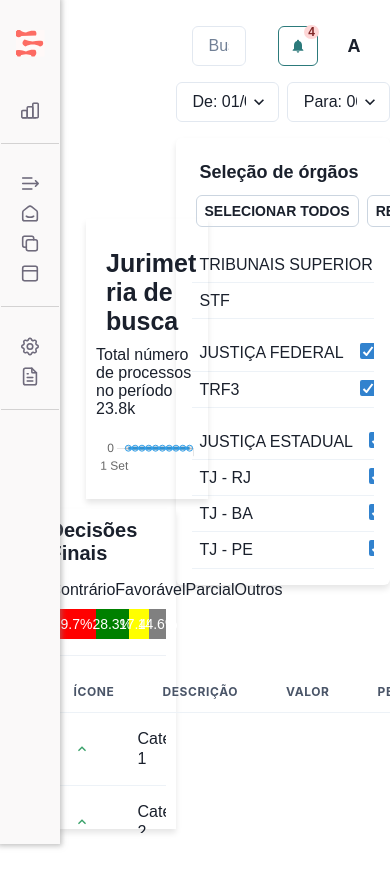
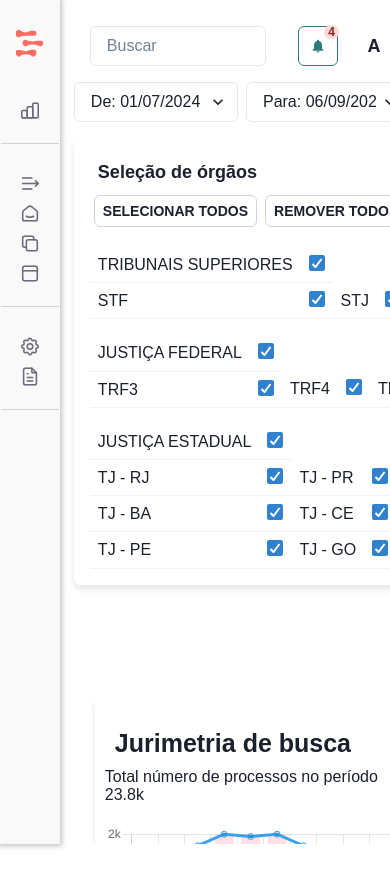
Before and after one commit to RenanGeorgio/ignai-contract, a React (Create React App) app: page /jurimetria in a window 390 px wide. Built offline with nearby package versions, Linux system fonts and the light colour scheme.

Commit message:
fix: ajuste responsividade
Ajustado responsividade na página de Jurimetria.

```diff
--- a/src/pages/Jurimetria.tsx
+++ b/src/pages/Jurimetria.tsx
@@ -25,6 +25,7 @@ const Jurimetria: FunctionComponent<JurimetriaType> = ({
       >
         <section className={styles.content}>
           <div
+            className={styles.contentTable}
             style={{
               width: '55%',
               height: '30%',
@@ -37,6 +38,7 @@ const Jurimetria: FunctionComponent<JurimetriaType> = ({
             <Selection />
           </div>
           <div
+            className={styles.contentChart}
             style={{
               width: '36.5%',
               marginLeft: '56px',
@@ -47,6 +49,7 @@ const Jurimetria: FunctionComponent<JurimetriaType> = ({
             <JurimetriaChart />
           </div>
           <div
+            className={styles.contentDecisoes}
             style={{
               width: '35%',
               marginLeft: '5%',
--- a/src/styles/Jurimetria.module.css
+++ b/src/styles/Jurimetria.module.css
@@ -4,6 +4,7 @@
   color: var(--light-solid-color-extra-card-background);
   font-family: var(--light-form-input-8-placeholder-default);
 }
+
 .content {
   width: 100%;
   height: 100vh;
@@ -11,7 +12,10 @@
   overflow-y: auto;
   position: relative;
   font-size: var(--light-basic-typography-paragraph-small-size);
+  min-height: 100vh;
+  box-sizing: border-box;
 }
+
 .jurimetria {
   width: 100%;
   height: 100%;
@@ -25,4 +29,54 @@
   line-height: normal;
   letter-spacing: normal;
   font-size: var(--light-basic-typography-caption-size);
+  min-height: 100vh;
+  box-sizing: border-box;
 }
+
+@media (max-width: 768px) {
+  body, html {
+    overflow-x: hidden;
+    margin: 0;
+    padding: 0;
+  }
+
+  .jurimetria {
+    flex-direction: column;
+    width: 94%;
+    margin-left: 30px;
+    margin-top: 0;
+    height: 100%;
+    padding: 0 10px;
+    overflow: hidden;
+    min-height: 100vh;
+    box-sizing: border-box;
+  }
+
+  .content > div {
+    width: 97% !important;
+    margin: 10px 0;
+  }
+
+  .contentChart {
+    position: relative;
+    top: 55%;
+    margin-top: 20px;
+    left: -9%;
+  }
+
+  .contentDecisoes {
+    position: relative;
+    top: 60%;
+    margin-top: 20px;
+    left: -3%;
+  }
+
+  .contentTable {
+    position: relative;
+    top: 0;
+    margin-top: 20px;
+    left: 4%;
+    bottom: 0;
+    margin-bottom: 20px;
+  }
+}
```
